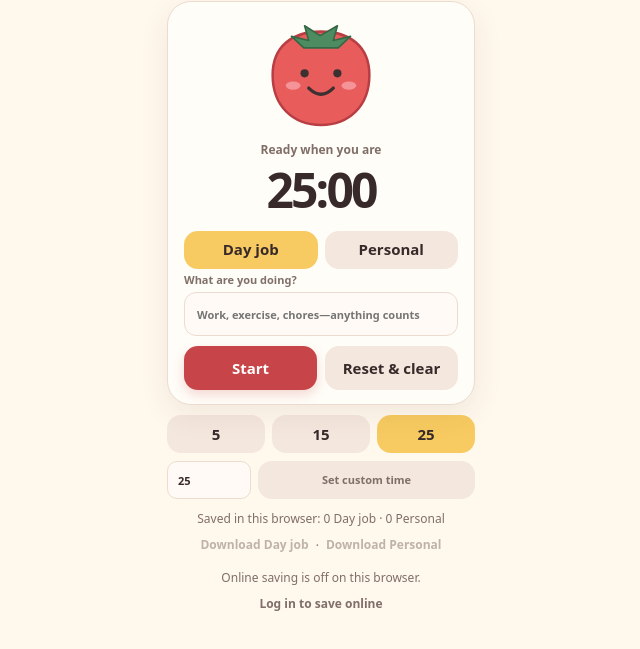
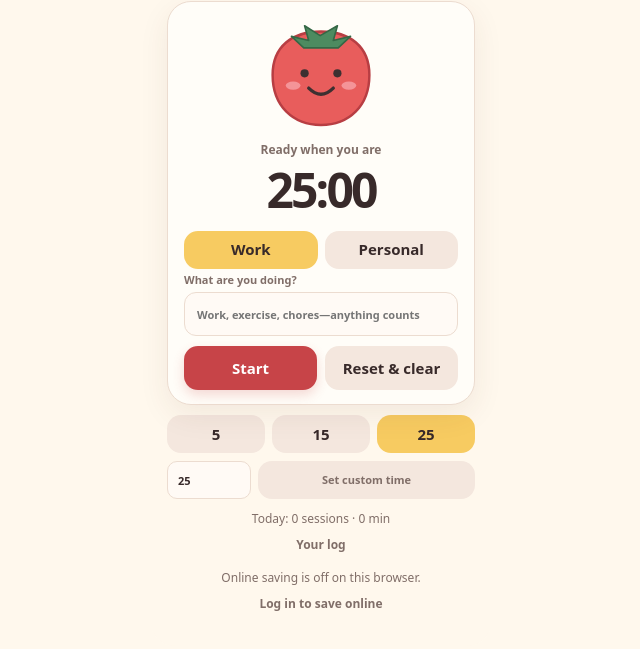
Before and after one commit to JulieFluff/pomopal, a plain HTML site: page index.html in a window 1280 px wide. Shown: the part 79-728 px from the top of the page, without its empty margins (319-959 px from the left). Drawn offline with Linux system fonts and the light colour scheme.

Commit message:
same update as previous just folders within
multiple changes added admin, changed button labels and more

```diff
--- a/renderer/app.js
+++ b/renderer/app.js
@@ -165,8 +165,10 @@
   function resetTimer() {
     stopClock();
     mascot.classList.remove('completing', 'completed');
-    timer.reset();
+    if (desktop.platform === 'web') timer.clear();
+    else timer.reset();
     $('#intention').value = '';
+    setDurationSelection();
     persist();
   }
 
--- a/renderer/timer-model.js
+++ b/renderer/timer-model.js
@@ -24,7 +24,7 @@
     }
 
     start() {
-      if (this.status === 'complete') return false;
+      if (this.status === 'complete' || this.remaining <= 0) return false;
       this.status = 'running';
       this.justCompleted = false;
       this.notify();
@@ -59,6 +59,14 @@
       this.notify();
     }
 
+    clear() {
+      this.minutes = 0;
+      this.remaining = 0;
+      this.status = 'ready';
+      this.justCompleted = false;
+      this.notify();
+    }
+
     continueWith(minutes = this.minutes) {
       if (this.status !== 'complete') return false;
       this.minutes = Number(minutes);
--- a/web-extras.js
+++ b/web-extras.js
@@ -25,24 +25,21 @@
   });
   intentionWrap.before(categoryRow);
 
-  // Suggestions while typing, and one-click recent tasks
-  const taskList = el('datalist', { id: 'web-task-list' });
-  intentionWrap.append(taskList);
-  intention.setAttribute('list', 'web-task-list');
-  const recent = el('div', { class: 'web-recent full-only', 'aria-label': 'Recent tasks' });
-  intentionWrap.after(recent);
+  // Previous tasks stay out of the way until Val asks for one.
+  const taskPickerButton = el('button', { type: 'button', class: 'web-link web-task-picker-toggle' }, 'Choose a previous task');
+  const recent = el('div', { class: 'web-recent full-only', 'aria-label': 'Previous tasks', hidden: '' });
+  taskPickerButton.addEventListener('click', () => { recent.hidden = !recent.hidden; });
+  intentionWrap.after(recent, taskPickerButton);
 
-  // Saved count and downloads
+  // A compact Today line and an on-demand private log.
   const footer = el('section', { class: 'web-log full-only', 'aria-label': 'Your log' });
   const count = el('p', { class: 'web-count', 'aria-live': 'polite' });
   const links = el('p', { class: 'web-links' });
-  const downloadButtons = Object.entries(log.CATEGORIES).map(([key, label]) => {
-    const button = el('button', { type: 'button', class: 'web-link', 'data-export': key }, `Download ${label}`);
-    button.addEventListener('click', () => download(key));
-    return button;
-  });
-  links.append(downloadButtons[0], el('span', { 'aria-hidden': 'true' }, ' · '), downloadButtons[1]);
-  footer.append(count, links);
+  const logButton = el('button', { type: 'button', class: 'web-link' }, 'Your log');
+  const logPanel = el('section', { class: 'web-log-panel', hidden: '', 'aria-label': 'Your log details' });
+  logButton.addEventListener('click', () => { logPanel.hidden = !logPanel.hidden; refreshLog(); });
+  links.append(logButton);
+  footer.append(count, links, logPanel);
   $('.settings').after(footer);
 
   function setCategory(key) {
@@ -65,6 +62,36 @@
     setTimeout(() => URL.revokeObjectURL(link.href), 1000);
   }
 
+  function formatMinutes(minutes) {
+    const hours = Math.floor(minutes / 60);
+    const rest = minutes % 60;
+    return hours ? `${hours} hr${hours === 1 ? '' : 's'}${rest ? ` ${rest} min` : ''}` : `${rest} min`;
+  }
+
+  let logPeriod = 'today';
+  function refreshLog() {
+    const sessions = log.sessionsFor(store.all(), logPeriod).slice().reverse();
+    const summary = log.summaryFor(store.all(), logPeriod);
+    const heading = el('p', { class: 'web-log-summary' }, `${logPeriod === 'today' ? 'Today' : logPeriod === 'week' ? 'This week' : 'This month'}: ${summary.sessions} ${summary.sessions === 1 ? 'session' : 'sessions'} · ${formatMinutes(summary.minutes)}`);
+    const periods = el('p', { class: 'web-log-periods' });
+    [['today', 'Today'], ['week', 'This week'], ['month', 'This month']].forEach(([key, label]) => {
+      const button = el('button', { type: 'button', class: 'web-link', 'aria-pressed': String(key === logPeriod) }, label);
+      button.addEventListener('click', () => { logPeriod = key; refreshLog(); });
+      periods.append(button);
+    });
+    const entries = el('div', { class: 'web-log-entries' });
+    entries.replaceChildren(...sessions.map((s) => el('p', {}, `${s.date} · ${s.time.slice(0, 5)} · ${s.activity} · ${s.durationMinutes} min · ${log.CATEGORIES[s.category]}`)));
+    if (!sessions.length) entries.append(el('p', {}, 'No completed sessions in this period yet.'));
+    const downloads = el('p', { class: 'web-links' });
+    Object.entries(log.CATEGORIES).forEach(([key, label]) => {
+      const button = el('button', { type: 'button', class: 'web-link' }, `Download ${label}`);
+      button.disabled = !store.all().some((s) => s.category === key);
+      button.addEventListener('click', () => download(key));
+      downloads.append(button);
+    });
+    logPanel.replaceChildren(heading, periods, entries, downloads);
+  }
+
   function refresh() {
     const sessions = store.all();
     const locked = state.status === 'running' || state.status === 'paused';
@@ -78,16 +105,15 @@
     const tasks = log.recentTasks(sessions, state.category);
     recent.replaceChildren(...tasks.map((task) => {
       const button = el('button', { type: 'button', title: task }, task);
-      button.addEventListener('click', () => useTask(task));
+      button.addEventListener('click', () => { useTask(task); recent.hidden = true; });
       return button;
     }));
-    recent.hidden = tasks.length === 0;
-    taskList.replaceChildren(...log.recentTasks(sessions, state.category, 50).map((task) => el('option', { value: task })));
+    taskPickerButton.hidden = tasks.length === 0;
+    if (tasks.length === 0) recent.hidden = true;
 
-    const counts = Object.keys(log.CATEGORIES).map((key) => sessions.filter((s) => s.category === key).length);
-    const where = sync?.status().signedIn ? 'Your log' : 'Saved in this browser';
-    count.textContent = `${where}: ${counts[0]} Day job · ${counts[1]} Personal`;
-    downloadButtons.forEach((button, i) => { button.disabled = counts[i] === 0; });
+    const today = log.summaryFor(sessions, 'today');
+    count.textContent = `Today: ${today.sessions} ${today.sessions === 1 ? 'session' : 'sessions'} · ${formatMinutes(today.minutes)}`;
+    refreshLog();
   }
 
   // Pop-out timer: the Mac app's mini button (↘) opens PomoPal's friend and countdown in a
--- a/web-log.js
+++ b/web-log.js
@@ -1,7 +1,7 @@
 // PomoPal browser version: the session log kept in this browser, recent tasks, and split CSV export.
 (function initWebLog(globalScope) {
   const STORAGE_KEY = 'pomopal.web.sessions';
-  const CATEGORIES = { dayjob: 'Day job', personal: 'Personal' };
+  const CATEGORIES = { dayjob: 'Work', personal: 'Personal' };
 
   function normaliseCategory(value) {
     return Object.hasOwn(CATEGORIES, value) ? value : 'dayjob';
@@ -74,8 +74,23 @@
   }
 
   function exportFileName(category, today = new Date()) {
-    const label = category === 'personal' ? 'Personal' : 'DayJob';
+    const label = category === 'personal' ? 'Personal' : 'Work';
     return `PomoPal_${label}_${localParts(today).date}.csv`;
+  }
+
+  function sessionsFor(sessions, period, now = new Date()) {
+    const today = localParts(now).date;
+    if (period === 'today') return sessions.filter((s) => s.date === today);
+    if (period === 'month') return sessions.filter((s) => s.date?.slice(0, 7) === today.slice(0, 7));
+    const start = new Date(now.getFullYear(), now.getMonth(), now.getDate());
+    start.setDate(start.getDate() - ((start.getDay() + 6) % 7));
+    const first = localParts(start).date;
+    return sessions.filter((s) => s.date >= first && s.date <= today);
+  }
+
+  function summaryFor(sessions, period, now = new Date()) {
+    const selected = sessionsFor(sessions, period, now);
+    return { sessions: selected.length, minutes: selected.reduce((total, s) => total + (Number(s.durationMinutes) || 0), 0) };
   }
 
   // Each session has an id so the same session is never saved twice when devices share
@@ -120,7 +135,7 @@
   }
 
   const exportsObject = {
-    STORAGE_KEY, CATEGORIES, normaliseCategory, parseSessions, newId, createSession, recentTasks, toCsv, exportFileName, createStore,
+    STORAGE_KEY, CATEGORIES, normaliseCategory, parseSessions, newId, createSession, recentTasks, toCsv, exportFileName, sessionsFor, summaryFor, createStore,
   };
   if (typeof module !== 'undefined' && module.exports) module.exports = exportsObject;
   globalScope.PomoWebLog = exportsObject;
--- a/web.css
+++ b/web.css
@@ -29,15 +29,22 @@ body.web-popout .timer-card { min-height: calc(100vh - 16px); }
 .web-category button.selected { background: var(--selected); color: #382a2a; }
 .web-category button:disabled { opacity: .45; cursor: default; transform: none; }
 
-/* Recent tasks: one click fills "What are you doing?". */
+/* Previous tasks are available on demand, never stacked in the timer by default. */
+.web-task-picker-toggle { margin-top: 4px; }
 .web-recent { display: flex; flex-wrap: wrap; gap: 6px; width: 100%; margin-top: 6px; }
 .web-recent[hidden] { display: none; }
 .web-recent button { max-width: 100%; min-height: 32px; padding: 6px 10px; border: 1px solid var(--border); border-radius: 10px; background: var(--input); font-size: 13px; line-height: 1.3; text-align: left; white-space: normal; overflow-wrap: anywhere; }
-body.timer-complete .web-category, body.timer-complete .web-recent { display: none; }
+body.timer-complete .web-category, body.timer-complete .web-recent, body.timer-complete .web-task-picker-toggle { display: none; }
 
-/* Saved count and quiet download links. */
+/* Today stays quiet; expanded history appears only in Your log. */
 .web-log { margin-top: 12px; color: var(--muted); font-size: 12px; text-align: center; }
 .web-log p { margin: 2px 0; }
+.web-log-panel { margin-top: 8px; padding: 10px; border: 1px solid var(--border); border-radius: 12px; background: var(--input); text-align: left; }
+.web-log-panel[hidden] { display: none; }
+.web-log-summary { color: var(--ink); font-weight: 800; }
+.web-log-periods { display: flex; gap: 8px; flex-wrap: wrap; }
+.web-log-entries { max-height: 230px; overflow: auto; }
+.web-log-entries p { padding: 5px 0; border-top: 1px solid var(--border); }
 .web-link { min-height: 32px; padding: 0 4px; background: none; color: var(--muted); font-weight: 700; }
 .web-link:hover:not(:disabled) { color: var(--ink); transform: none; }
 .web-link:disabled { opacity: .5; cursor: default; transform: none; }
```
